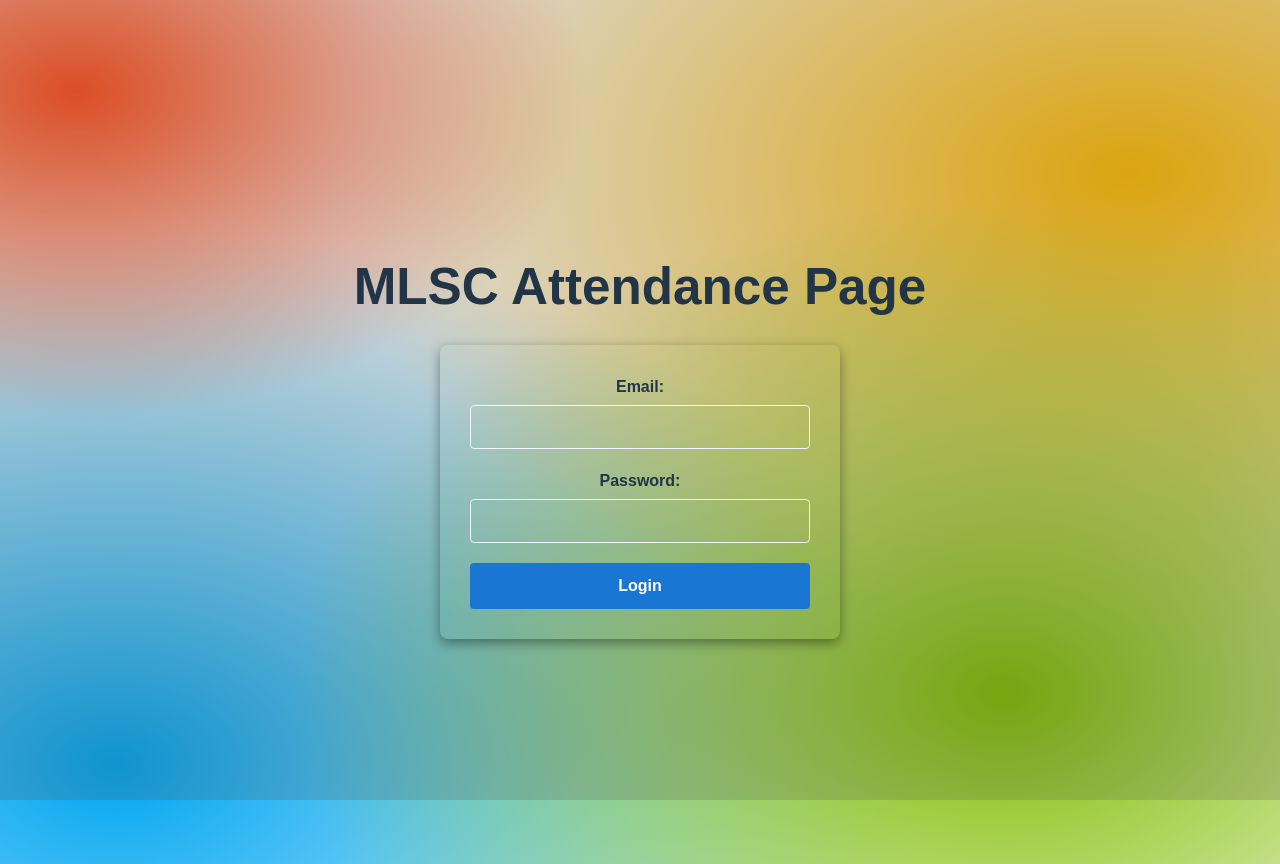
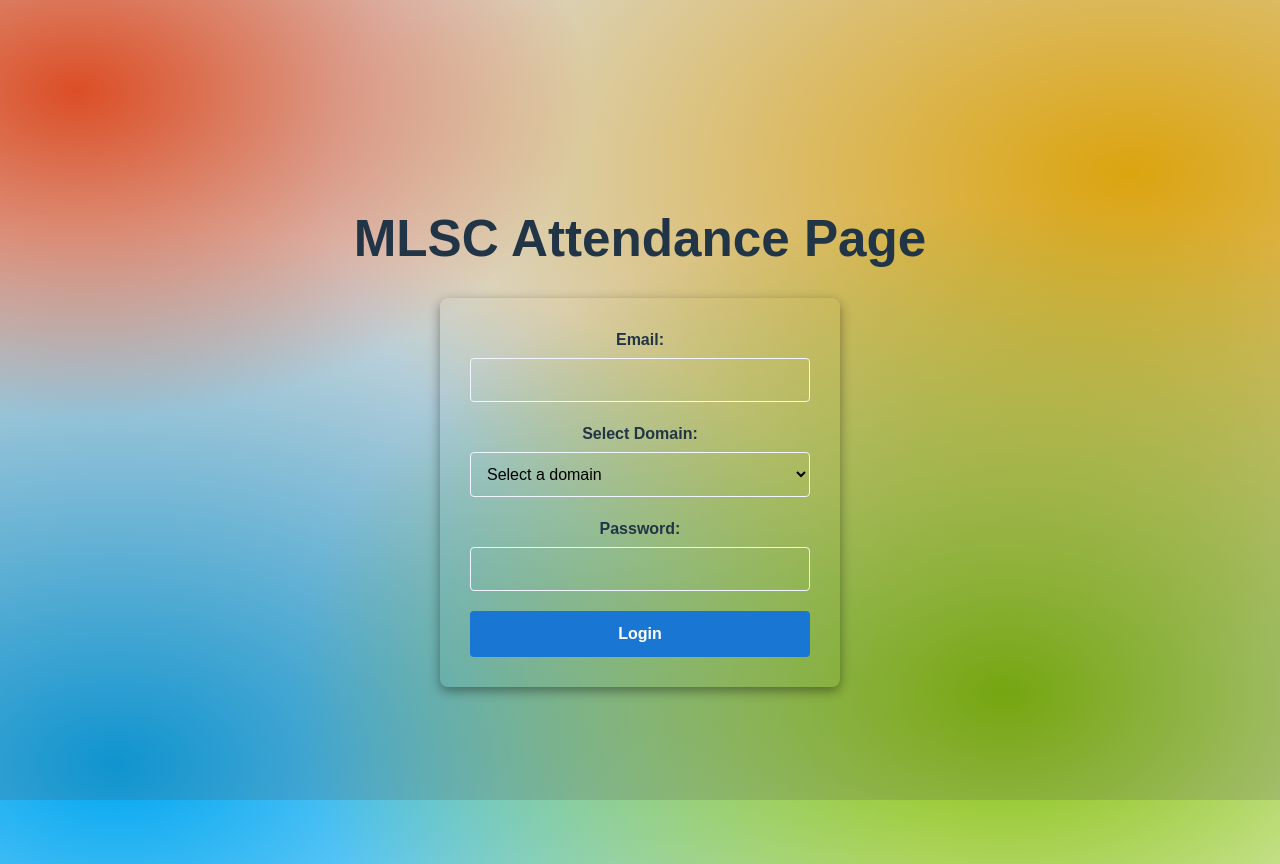
Before and after one commit to nandkishor-vasi/Attendance_System, a React (Vite) app in the folder frontend/my-app/: page / in a window 1280 px wide. Built offline with nearby package versions, Linux system fonts and the light colour scheme; no server answers.

Commit message:
Upated for Event Attendance

```diff
--- a/frontend/my-app/src/pages/Home.jsx
+++ b/frontend/my-app/src/pages/Home.jsx
@@ -5,11 +5,16 @@ import { useNavigate } from "react-router-dom";
 function Home( {setIsLoggedIn, isLoggedIn }) {
   const [email, setEmail] = useState("");
   const [password, setPassword] = useState("");
+  const [domain, setDomain] = useState("");
   const navigate = useNavigate();
   const apiUrl = import.meta.env.VITE_BACKEND_URL;
 
   const handleLogin = async (e) => {
     e.preventDefault();
+    if (!domain) {
+      alert("Please select a domain.");
+      return;
+    }
     try {
       const response = await axios.post(`${apiUrl}/api/login`, {
         email,
@@ -20,6 +25,7 @@ function Home( {setIsLoggedIn, isLoggedIn }) {
         setIsLoggedIn(true);
         localStorage.setItem("isLoggedIn", "true");
         localStorage.setItem("userEmail", email);
+        localStorage.setItem("selectedDomain", domain);
         navigate("/scan");
       } else {
         alert("Invalid credentials");
@@ -57,6 +63,7 @@ function Home( {setIsLoggedIn, isLoggedIn }) {
         boxSizing: "border-box"
       }}
     >
+
       <div style={{ marginBottom: "20px" }}>
         <label
           htmlFor="email"
@@ -80,6 +87,35 @@ function Home( {setIsLoggedIn, isLoggedIn }) {
             boxSizing: "border-box"
           }}
         />
+      </div>
+
+      <div style={{ marginBottom: "20px" }}>
+        <label
+          htmlFor="domain"
+          style={{ display: "block", marginBottom: "6px", fontWeight: "bold" }}
+        >
+          Select Domain:
+        </label>
+        <select
+          id="domain"
+          value={domain}
+          onChange={(e) => setDomain(e.target.value)}
+          required
+          style={{
+            width: "100%",
+            padding: "12px",
+            borderRadius: "4px",
+            border: "1px solid rgb(240, 245, 332)",
+            backgroundColor: "transparent",
+            fontSize: "16px",
+            boxSizing: "border-box"
+          }}
+        >
+          <option value="" disabled>Select a domain</option>
+          <option value="web">Web Dev</option>
+          <option value="cp">CP</option>
+          <option value="aids">AI/DS</option>
+        </select>
       </div>
 
       <div style={{ marginBottom: "20px" }}>
@@ -132,8 +168,8 @@ function Home( {setIsLoggedIn, isLoggedIn }) {
       Redirecting to scan...
     </p>
   )}
-</div>
 
+  </div>
   );
 }
 
--- a/frontend/my-app/src/pages/Scanner.jsx
+++ b/frontend/my-app/src/pages/Scanner.jsx
@@ -7,6 +7,7 @@ function Scanner() {
   const [scanning, setScanning] = useState(false);
   const [responseMsg, setResponseMsg] = useState("");
   const [scanResult, setScanResult] = useState("");
+  const domain = localStorage.getItem("selectedDomain");
   const navigate = useNavigate();
   const videoRef = useRef(null);
   const apiUrl = import.meta.env.VITE_BACKEND_URL;
@@ -66,10 +67,11 @@ function Scanner() {
       Quagga.stop();
 
       try {
+
         const res = await fetch(`${apiUrl}/api/form`, {
           method: "POST",
           headers: { "Content-Type": "application/json" },
-          body: JSON.stringify({ id: code }),
+          body: JSON.stringify({ id: code, domain: domain }),
         });
 
         const data = await res.json();
```
